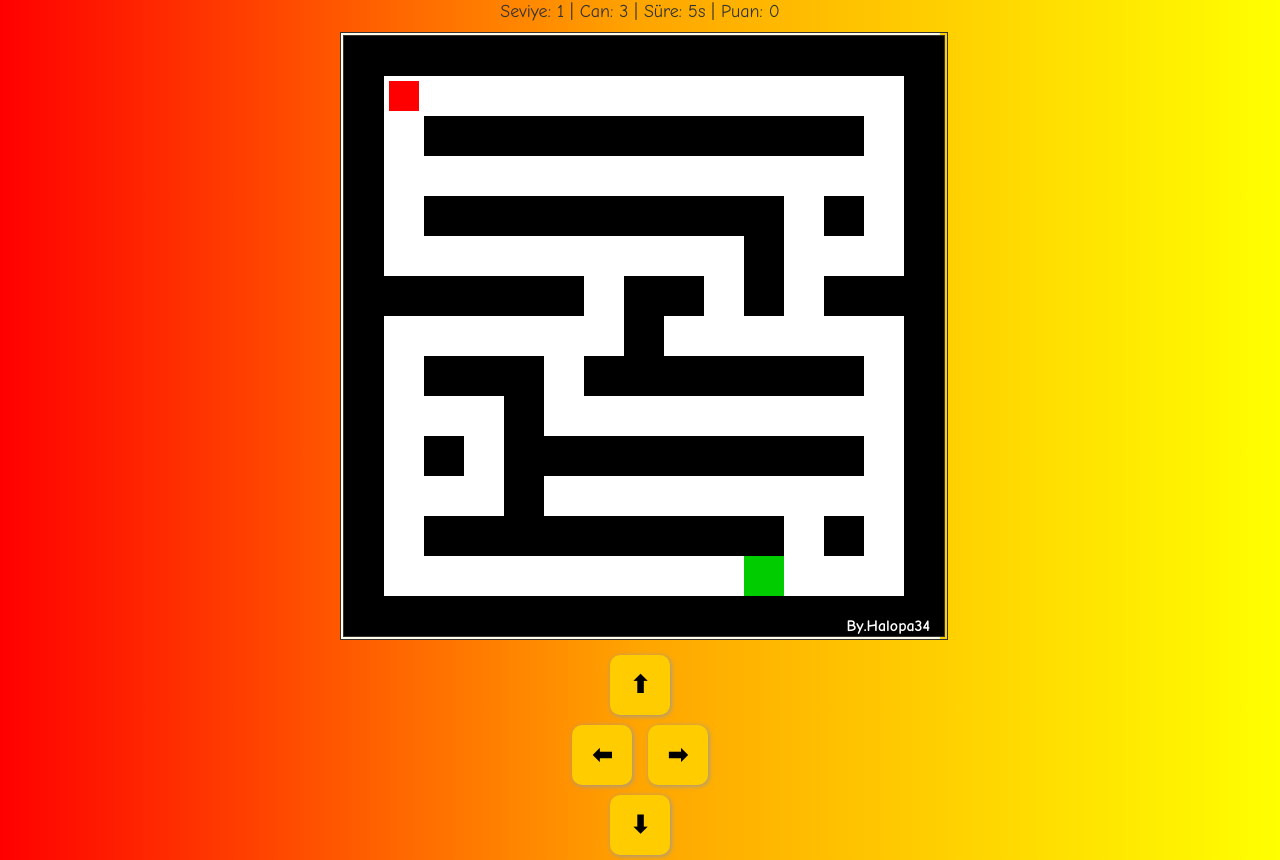
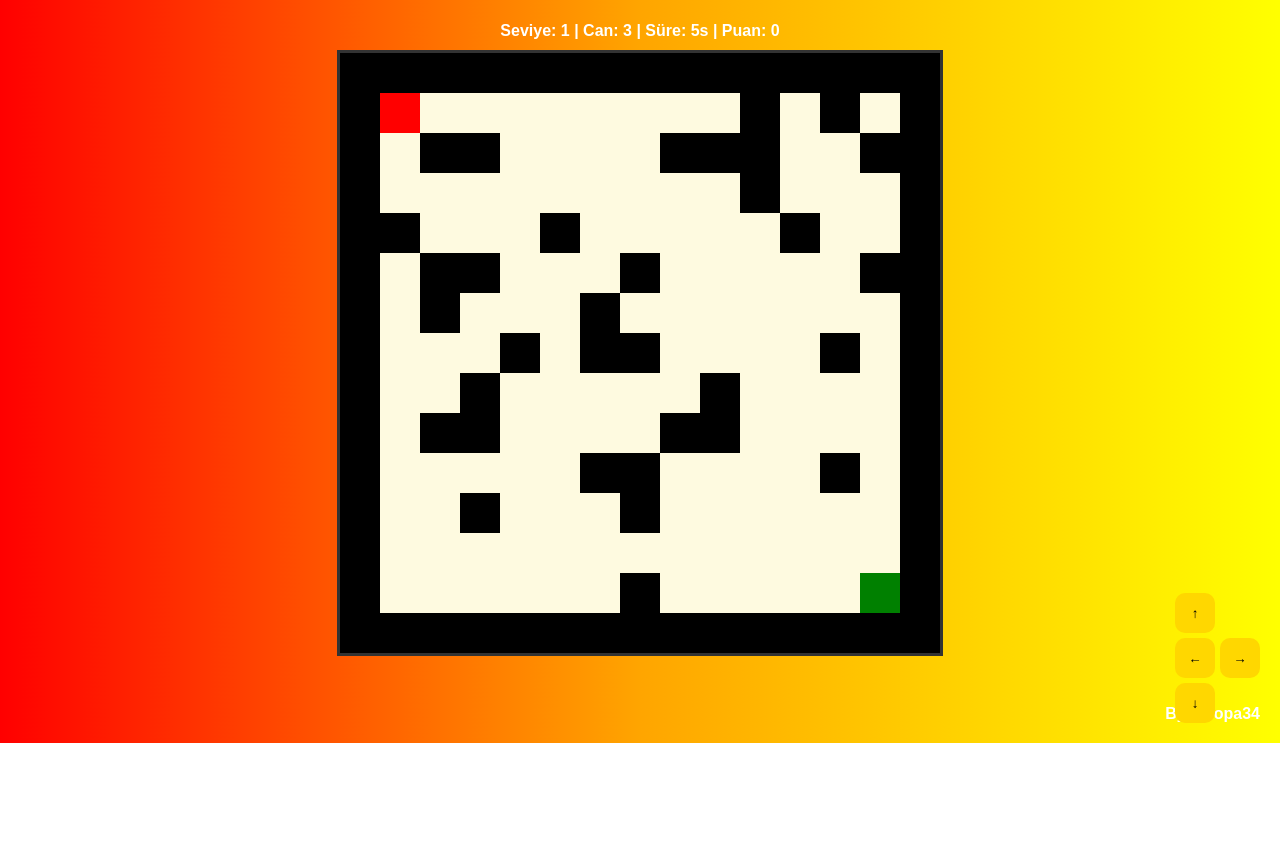
Before and after one commit to halopa34/halopa34.github.io, a plain HTML site: page webgame.html in a window 1280 px wide. Shown: the part 57-917 px from the top of the page. After the commit the page ends 800 px from the top, so only its background shows below. Drawn offline with Linux system fonts and the light colour scheme.

Commit message:
Update webgame.html

```diff
--- a/webgame.html
+++ b/webgame.html
@@ -1,189 +1,223 @@
 <!DOCTYPE html>
 <html lang="tr">
 <head>
-<meta charset="UTF-8">
-<meta name="viewport" content="width=device-width, initial-scale=1.0">
+  <meta charset="UTF-8" />
+  <meta name="viewport" content="width=device-width, initial-scale=1.0" />
   <title>Mini Labirent Oyunu</title>
   <style>
     body {
       margin: 0;
-    padding: 0;
-    font-family: 'Comic Sans MS', cursive, sans-serif;
+      font-family: Arial, sans-serif;
       background: linear-gradient(to right, red, orange, yellow);
-    text-align: center;
+      display: flex;
+      flex-direction: column;
+      align-items: center;
+      justify-content: flex-start;
+      height: 100vh;
     }
     h1 {
-    color: #ff5733;
-    text-shadow: 2px 2px #ffd700;
-    margin: 10px 0;
+      margin-top: 10px;
+      color: #fff;
+      font-size: 2rem;
+      font-weight: bold;
+      text-shadow: 2px 2px 5px black;
     }
     #info {
-    font-size: 18px;
-    color: #333;
-    margin-bottom: 10px;
+      margin: 10px;
+      color: #fff;
+      font-weight: bold;
+      font-size: 1rem;
     }
-  #gameArea {
-    margin: 0 auto;
-    width: 90vw;
-    max-width: 600px;
-    background: #fffbe6;
-    position: relative;
+    canvas {
+      background-color: #fefae0;
+      border: 3px solid #333;
     }
-  #canvas {
-    width: 100%;
-    height: auto;
-    display: block;
-    border: 4px double #333;
+    #cornerTag {
+      position: absolute;
+      bottom: 20px;
+      right: 20px;
+      color: white;
+      font-weight: bold;
     }
-  #controls {
-    margin-top: 10px;
+    #arrows {
+      position: fixed;
+      bottom: 20px;
+      right: 20px;
+      display: flex;
+      flex-direction: column;
+      gap: 5px;
     }
-  #controls button {
-    width: 60px;
-    height: 60px;
-    margin: 5px;
-    font-size: 24px;
-    font-weight: bold;
-    background-color: #ffcc00;
+    .arrow-btn {
+      width: 40px;
+      height: 40px;
+      background-color: gold;
       border: none;
       border-radius: 10px;
-    cursor: pointer;
-    box-shadow: 1px 1px 5px #999;
+      font-weight: bold;
+    }
+    .row {
+      display: flex;
+      gap: 5px;
     }
   </style>
 </head>
 <body>
-
   <h1>✨ Mini Labirent Oyunu ✨</h1>
-<div id="info">
-  Seviye: <span id="levelDisplay">1</span> |
-  Can: <span id="livesDisplay">3</span> |
-  Süre: <span id="timeDisplay">0</span>s |
-  Puan: <span id="scoreDisplay">0</span>
+  <div id="info">Seviye: 1 | Can: 3 | Süre: 10s | Puan: 0</div>
+  <canvas id="gameCanvas" width="600" height="600"></canvas>
+  <div id="cornerTag">By.Halopa34</div>
+  <div id="arrows">
+    <button class="arrow-btn" onclick="move('up')">↑</button>
+    <div class="row">
+      <button class="arrow-btn" onclick="move('left')">←</button>
+      <button class="arrow-btn" onclick="move('right')">→</button>
     </div>
-<div id="gameArea">
-  <canvas id="canvas" width="600" height="600"></canvas>
-  <div style="position:absolute; bottom:5px; right:10px; color:white; font-weight:bold;">By.Halopa34</div>
+    <button class="arrow-btn" onclick="move('down')">↓</button>
   </div>
-<div id="controls">
-  <button onclick="moveUp()">⬆</button><br>
-  <button onclick="moveLeft()">⬅</button>
-  <button onclick="moveRight()">➡</button><br>
-  <button onclick="moveDown()">⬇</button>
-</div>
-
   <script>
-const tileSize = 40;
-const canvas = document.getElementById('canvas');
+    const canvas = document.getElementById('gameCanvas');
     const ctx = canvas.getContext('2d');
-const levelSize = 15;
-let playerX = 1, playerY = 1;
-let currentLevel = 0;
+    const tileSize = 40; // 15x15 => 600px / 15 = 40px
+    const totalLevels = 20;
+    let level = 1;
     let lives = 3;
     let score = 0;
-let startTime = Date.now();
+    let time = 10;
+    let timer;
+    let player = { x: 0, y: 0 };
+    let end = { x: 0, y: 0 };
+    let maze = [];
+    let traps = [];
+    let powerUps = [];
 
-const levels = [
-  // Sadece 1 seviye örnek, devamı eklenebilir (20 adet olacak)
-  [
-    "111111111111111",
-    "100000000000001",
-    "101111111111101",
-    "100000000000001",
-    "101111111110101",
-    "100000000010001",
-    "111111011010111",
-    "100000010000001",
-    "101110111111101",
-    "100010000000001",
-    "101011111111101",
-    "100010000000001",
-    "101111111110101",
-    "100000000020001",
-    "111111111111111"
-  ]
-];
+    function updateInfo() {
+      document.getElementById('info').textContent =
+        `Seviye: ${level} | Can: ${lives} | Süre: ${time}s | Puan: ${score}`;
+    }
 
-setInterval(() => {
-  const elapsed = Math.floor((Date.now() - startTime) / 1000);
-  document.getElementById('timeDisplay').textContent = elapsed;
+    function startLevel() {
+      clearInterval(timer);
+      time = 10;
+      updateInfo();
+      drawMaze(level);
+      timer = setInterval(() => {
+        time--;
+        updateInfo();
+        if (time <= 0) loseLife();
       }, 1000);
+    }
 
-function drawLevel() {
-  const map = levels[currentLevel];
-  ctx.clearRect(0, 0, canvas.width, canvas.height);
-  for (let y = 0; y < levelSize; y++) {
-    for (let x = 0; x < levelSize; x++) {
-      let tile = map[y][x];
-      ctx.fillStyle = tile === '1' ? '#000' : tile === '2' ? '#0c0' : '#fff';
-      ctx.fillRect(x * tileSize, y * tileSize, tileSize, tileSize);
+    function drawMaze(lv) {
+      maze = [];
+      traps = [];
+      powerUps = [];
+      for (let y = 0; y < 15; y++) {
+        let row = [];
+        for (let x = 0; x < 15; x++) {
+          if (Math.random() < 0.25 || x === 0 || y === 0 || x === 14 || y === 14) {
+            row.push(1); // wall
+          } else {
+            row.push(0); // path
+          }
+        }
+        maze.push(row);
+      }
+      // Start ve end noktası
+      player = { x: 1, y: 1 };
+      end = { x: 13, y: 13 };
+      maze[player.y][player.x] = 0;
+      maze[end.y][end.x] = 0;
 
-      if (tile === 'E') { // Engel (muz vs.)
-        ctx.fillStyle = 'yellow';
-        ctx.beginPath();
-        ctx.arc(x * tileSize + tileSize/2, y * tileSize + tileSize/2, tileSize/3, 0, Math.PI * 2);
-        ctx.fill();
+      // Engeller
+      if (lv >= 3) {
+        for (let i = 0; i < lv; i++) {
+          let ex = Math.floor(Math.random() * 13 + 1);
+          let ey = Math.floor(Math.random() * 13 + 1);
+          if (maze[ey][ex] === 0 && (ex !== player.x || ey !== player.y)) {
+            traps.push({ x: ex, y: ey });
           }
         }
       }
-  ctx.fillStyle = '#f00';
-  ctx.fillRect(playerX * tileSize + 5, playerY * tileSize + 5, tileSize - 10, tileSize - 10);
+      draw();
     }
 
-function move(dx, dy) {
-  const map = levels[currentLevel];
-  const nx = playerX + dx;
-  const ny = playerY + dy;
-  if (map[ny][nx] === '1') {
-    lives--;
-    if (lives <= 0) return gameOver();
-    document.getElementById('livesDisplay').textContent = lives;
-    return;
+    function draw() {
+      ctx.clearRect(0, 0, canvas.width, canvas.height);
+      for (let y = 0; y < 15; y++) {
+        for (let x = 0; x < 15; x++) {
+          if (maze[y][x] === 1) {
+            ctx.fillStyle = '#000';
+            ctx.fillRect(x * tileSize, y * tileSize, tileSize, tileSize);
           }
-  if (map[ny][nx] === 'E') {
-    lives--;
-    if (lives <= 0) return gameOver();
-    document.getElementById('livesDisplay').textContent = lives;
         }
-  playerX = nx;
-  playerY = ny;
-  if (map[ny][nx] === '2') {
-    score += 10;
-    currentLevel++;
-    if (currentLevel >= levels.length) {
-      alert("Tebrikler, tüm seviyeleri tamamladın!");
-      return location.reload();
       }
-    document.getElementById('levelDisplay').textContent = currentLevel + 1;
-    document.getElementById('scoreDisplay').textContent = score;
-    playerX = 1;
-    playerY = 1;
-  }
-  drawLevel();
+      // Engeller - Muzlar
+      traps.forEach(t => {
+        ctx.fillStyle = 'yellow';
+        ctx.beginPath();
+        ctx.arc(t.x * tileSize + 20, t.y * tileSize + 20, 10, 0, 2 * Math.PI);
+        ctx.fill();
+      });
+      // Oyuncu
+      ctx.fillStyle = 'red';
+      ctx.fillRect(player.x * tileSize, player.y * tileSize, tileSize, tileSize);
+      // Bitiş
+      ctx.fillStyle = 'green';
+      ctx.fillRect(end.x * tileSize, end.y * tileSize, tileSize, tileSize);
     }
 
-function moveUp() { move(0, -1); }
-function moveDown() { move(0, 1); }
-function moveLeft() { move(-1, 0); }
-function moveRight() { move(1, 0); }
+    function move(dir) {
+      let dx = 0, dy = 0;
+      if (dir === 'up') dy = -1;
+      if (dir === 'down') dy = 1;
+      if (dir === 'left') dx = -1;
+      if (dir === 'right') dx = 1;
 
-function gameOver() {
-  alert("Oyun Bitti! Puan: " + score);
-  location.reload();
+      let nx = player.x + dx;
+      let ny = player.y + dy;
+
+      if (maze[ny] && maze[ny][nx] === 0) {
+        player.x = nx;
+        player.y = ny;
+
+        if (player.x === end.x && player.y === end.y) {
+          score += 10;
+          level++;
+          if (level > totalLevels) {
+            alert("Tebrikler, tüm seviyeleri geçtiniz!\nToplam Puan: " + score);
+            level = 1;
+            score = 0;
+            lives = 3;
+          }
+          startLevel();
         }
 
-document.addEventListener('keydown', (e) => {
-  if (e.key === 'ArrowUp') moveUp();
-  else if (e.key === 'ArrowDown') moveDown();
-  else if (e.key === 'ArrowLeft') moveLeft();
-  else if (e.key === 'ArrowRight') moveRight();
+        traps.forEach(t => {
+          if (t.x === player.x && t.y === player.y) loseLife();
+        });
+        draw();
+      }
+    }
+
+    function loseLife() {
+      lives--;
+      if (lives <= 0) {
+        alert("Oyun Bitti!\nToplam Puan: " + score);
+        level = 1;
+        score = 0;
+        lives = 3;
+      }
+      startLevel();
+    }
+
+    document.addEventListener('keydown', e => {
+      if (e.key === 'ArrowUp') move('up');
+      if (e.key === 'ArrowDown') move('down');
+      if (e.key === 'ArrowLeft') move('left');
+      if (e.key === 'ArrowRight') move('right');
     });
 
-document.getElementById('levelDisplay').textContent = currentLevel + 1;
-document.getElementById('livesDisplay').textContent = lives;
-document.getElementById('scoreDisplay').textContent = score;
-drawLevel();
+    startLevel();
   </script>
-
 </body>
 </html>
```
Lines whose indentation alone changed are shown as unchanged.
